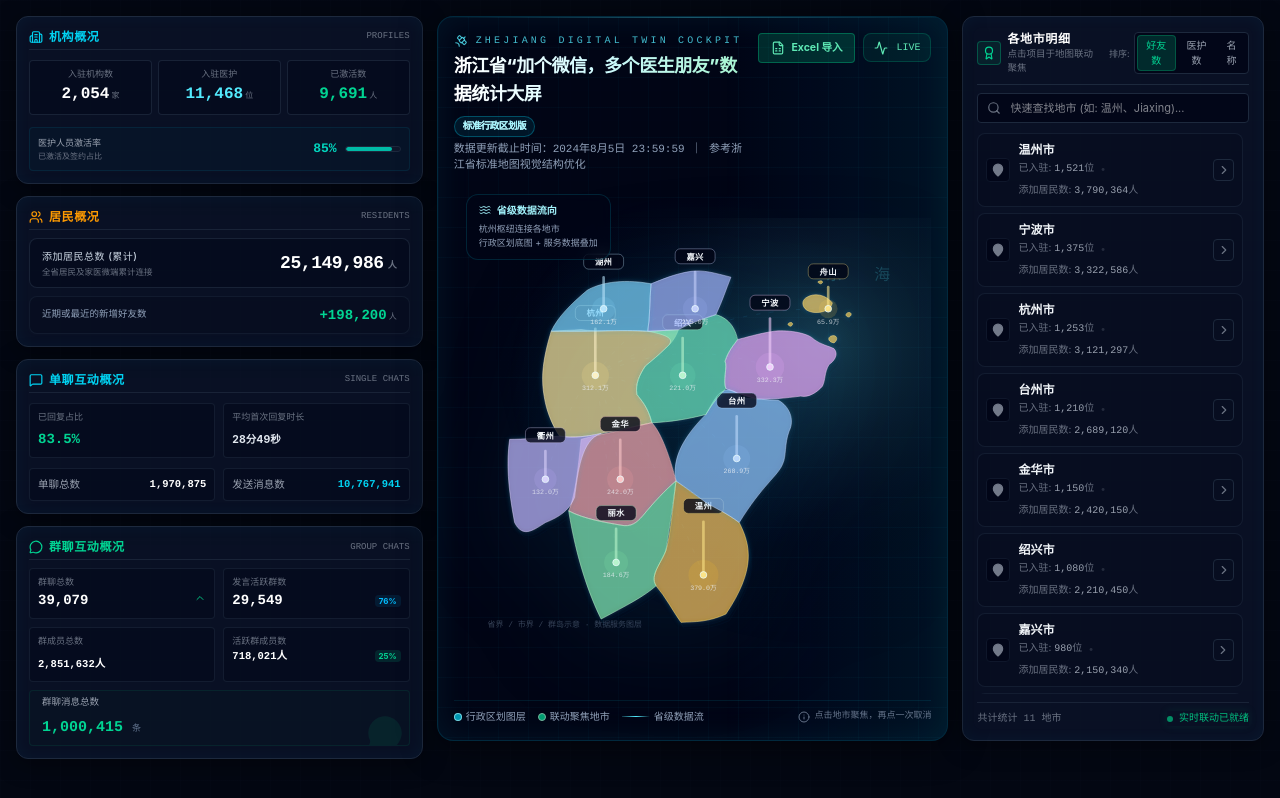
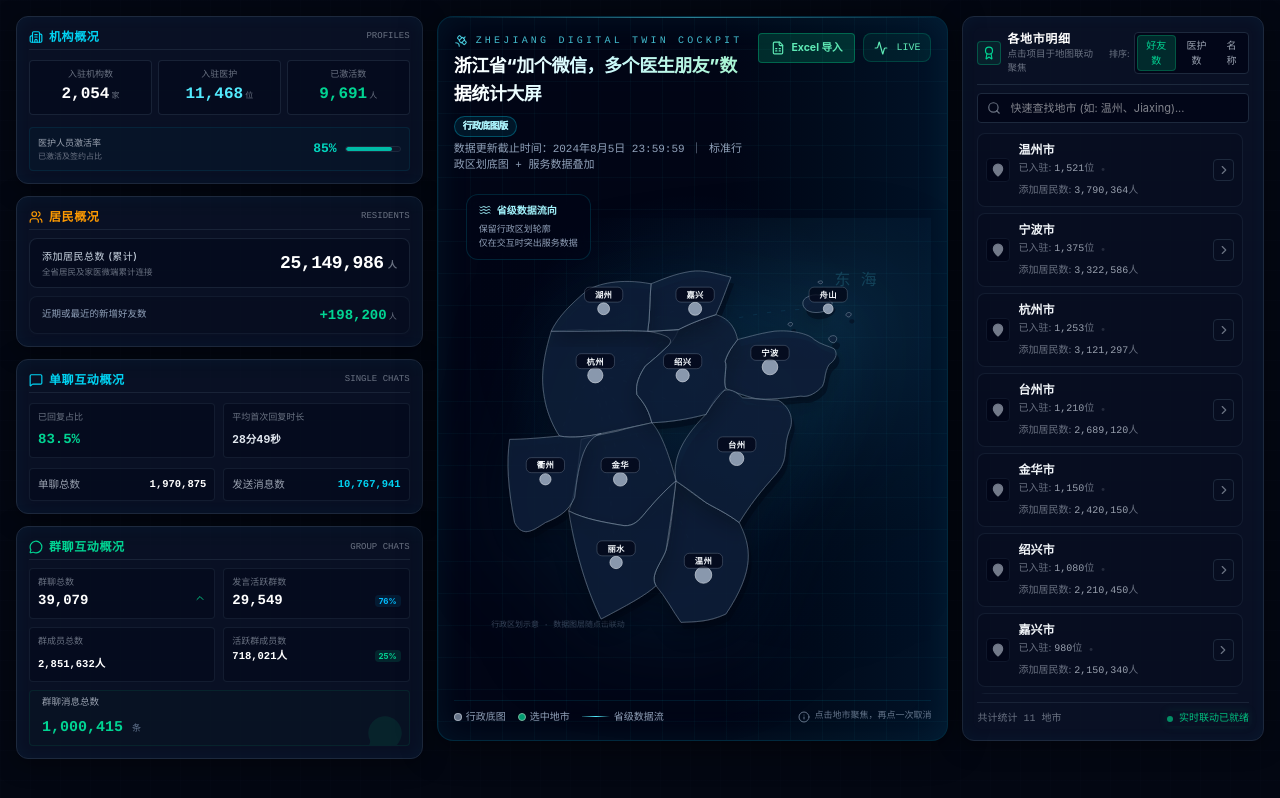
Before and after one commit to dongshuai8800-source/jiageweixin, a React (Vite) app: page / in a window 1280 px wide. Built offline with nearby package versions, Linux system fonts and the light colour scheme.

Commit message:
style: simplify Zhejiang map into clean administrative base map

```diff
--- a/src/components/ZhejiangMap.tsx
+++ b/src/components/ZhejiangMap.tsx
@@ -19,21 +19,7 @@
   const current = num(value);
   return current >= 10000 ? `${(current / 10000).toFixed(1)}万` : current.toLocaleString();
 };
-const getCityShortName = (name: string) => name.replace("市", "");
-
-const cityPalette: Record<string, { fill: string; stroke: string; halo: string }> = {
-  huzhou: { fill: "#7dd3fc", stroke: "#bae6fd", halo: "rgba(125,211,252,0.25)" },
-  jiaxing: { fill: "#a5b4fc", stroke: "#c7d2fe", halo: "rgba(165,180,252,0.24)" },
-  hangzhou: { fill: "#fde68a", stroke: "#fef3c7", halo: "rgba(253,230,138,0.24)" },
-  shaoxing: { fill: "#6ee7b7", stroke: "#bbf7d0", halo: "rgba(110,231,183,0.24)" },
-  ningbo: { fill: "#f0abfc", stroke: "#f5d0fe", halo: "rgba(240,171,252,0.23)" },
-  zhoushan: { fill: "#fcd34d", stroke: "#fde68a", halo: "rgba(252,211,77,0.22)" },
-  jinhua: { fill: "#fca5a5", stroke: "#fecaca", halo: "rgba(252,165,165,0.23)" },
-  quzhou: { fill: "#c4b5fd", stroke: "#ddd6fe", halo: "rgba(196,181,253,0.23)" },
-  taizhou: { fill: "#93c5fd", stroke: "#bfdbfe", halo: "rgba(147,197,253,0.23)" },
-  lishui: { fill: "#86efac", stroke: "#bbf7d0", halo: "rgba(134,239,172,0.23)" },
-  wenzhou: { fill: "#fbbf24", stroke: "#fde68a", halo: "rgba(251,191,36,0.22)" }
-};
+const shortName = (name: string) => name.replace("市", "");
 
 export default function ZhejiangMap({
   cities,
@@ -48,7 +34,6 @@
   const activeCity = selectedCity ?? hoveredCity;
   const hubCity = useMemo(() => cities.find((city) => city.id === "hangzhou") ?? cities[0], [cities]);
   const maxResidents = useMemo(() => Math.max(1, ...cities.map((city) => num(city.residentsAdded))), [cities]);
-  const maxDoctors = useMemo(() => Math.max(1, ...cities.map((city) => num(city.doctors))), [cities]);
 
   const handleCityClick = (city: CityData) => {
     onSelectCity(selectedCityId === city.id ? null : city.id);
@@ -61,10 +46,10 @@
 
   return (
     <div className="relative w-full h-[600px] lg:h-[725px] rounded-2xl border border-cyan-500/20 bg-[#020617]/90 shadow-[0_4px_35px_rgba(0,0,0,0.55),inset_0_0_35px_rgba(34,211,238,0.08)] text-white p-4 flex flex-col justify-between overflow-hidden" id="zhejiang-map-container">
-      <div className="absolute inset-0 pointer-events-none opacity-80">
-        <div className="absolute inset-0 bg-[radial-gradient(circle_at_center,rgba(14,165,233,0.14),transparent_43%),linear-gradient(rgba(34,211,238,0.04)_1px,transparent_1px),linear-gradient(90deg,rgba(34,211,238,0.04)_1px,transparent_1px)] bg-[size:100%_100%,30px_30px,30px_30px]" />
-        <div className="absolute right-0 top-0 h-full w-[46%] bg-gradient-to-l from-cyan-500/10 via-sky-500/5 to-transparent" />
-        <div className="absolute inset-x-0 top-0 h-px bg-gradient-to-r from-transparent via-cyan-300/55 to-transparent animate-pulse" />
+      <div className="absolute inset-0 pointer-events-none">
+        <div className="absolute inset-0 bg-[radial-gradient(circle_at_center,rgba(14,165,233,0.12),transparent_42%),linear-gradient(rgba(34,211,238,0.035)_1px,transparent_1px),linear-gradient(90deg,rgba(34,211,238,0.035)_1px,transparent_1px)] bg-[size:100%_100%,32px_32px,32px_32px]" />
+        <div className="absolute right-0 top-0 h-full w-[45%] bg-gradient-to-l from-sky-500/8 via-cyan-500/4 to-transparent" />
+        <div className="absolute inset-x-0 top-0 h-px bg-gradient-to-r from-transparent via-cyan-300/50 to-transparent" />
       </div>
 
       <div className="flex justify-between items-start z-20 gap-3">
@@ -75,9 +60,9 @@
           </div>
           <h1 className="text-base sm:text-lg font-extrabold tracking-tight bg-gradient-to-r from-white via-cyan-100 to-emerald-200 bg-clip-text text-transparent flex items-center gap-2 flex-wrap">
             浙江省“加个微信，多个医生朋友”数据统计大屏
-            <span className="text-[9.5px] py-0.5 px-2 rounded-full font-bold border bg-cyan-500/10 text-cyan-200 border-cyan-400/30">标准行政区划版</span>
+            <span className="text-[9.5px] py-0.5 px-2 rounded-full font-bold border bg-cyan-500/10 text-cyan-200 border-cyan-400/30">行政底图版</span>
           </h1>
-          <span className="text-[11px] text-slate-400 font-mono">数据更新截止时间：{updateTime} ｜ 参考浙江省标准地图视觉结构优化</span>
+          <span className="text-[11px] text-slate-400 font-mono">数据更新截止时间：{updateTime} ｜ 标准行政区划底图 + 服务数据叠加</span>
         </div>
 
         <div className="flex items-center gap-2 shrink-0">
@@ -92,63 +77,59 @@
       <div className="relative z-10 flex-1 min-h-0 mt-1 flex items-center justify-center">
         <div className="absolute left-3 top-4 z-20 rounded-xl border border-cyan-400/15 bg-slate-950/45 px-3 py-2 backdrop-blur-sm">
           <div className="flex items-center gap-1.5 text-[10px] text-cyan-200 font-semibold"><Waves className="w-3 h-3" />省级数据流向</div>
-          <div className="mt-1 text-[9px] text-slate-400 leading-relaxed">杭州枢纽连接各地市<br />行政区划底图 + 服务数据叠加</div>
+          <div className="mt-1 text-[9px] text-slate-400 leading-relaxed">保留行政区划轮廓<br />仅在交互时突出服务数据</div>
         </div>
 
-        <svg viewBox="0 0 540 500" className="w-full h-full max-h-[585px] drop-shadow-[0_25px_45px_rgba(8,47,73,0.38)]" onMouseLeave={() => setHoveredCity(null)}>
+        <svg viewBox="0 0 540 500" className="w-full h-full max-h-[585px] drop-shadow-[0_25px_45px_rgba(8,47,73,0.34)]" onMouseLeave={() => setHoveredCity(null)}>
           <defs>
-            <radialGradient id="seaGlow" cx="77%" cy="28%" r="70%">
-              <stop offset="0%" stopColor="#67e8f9" stopOpacity="0.22" />
-              <stop offset="65%" stopColor="#0f172a" stopOpacity="0.03" />
+            <filter id="softMapShadow" x="-30%" y="-30%" width="160%" height="160%">
+              <feDropShadow dx="0" dy="12" stdDeviation="12" floodColor="#000000" floodOpacity="0.32" />
+            </filter>
+            <filter id="selectedShadow" x="-50%" y="-50%" width="200%" height="200%">
+              <feDropShadow dx="0" dy="0" stdDeviation="6" floodColor="#34d399" floodOpacity="0.75" />
+            </filter>
+            <radialGradient id="eastSea" cx="80%" cy="22%" r="78%">
+              <stop offset="0%" stopColor="#38bdf8" stopOpacity="0.14" />
+              <stop offset="65%" stopColor="#082f49" stopOpacity="0.03" />
               <stop offset="100%" stopColor="#020617" stopOpacity="0" />
             </radialGradient>
-            <filter id="mapGlow" x="-40%" y="-40%" width="180%" height="180%">
-              <feDropShadow dx="0" dy="0" stdDeviation="3.5" floodColor="#38bdf8" floodOpacity="0.35" />
-            </filter>
-            <filter id="activeGlow" x="-50%" y="-50%" width="200%" height="200%">
-              <feDropShadow dx="0" dy="0" stdDeviation="7" floodColor="#34d399" floodOpacity="0.85" />
-            </filter>
           </defs>
 
-          <rect x="0" y="0" width="540" height="500" fill="url(#seaGlow)" opacity="0.9" />
-          <text x="420" y="70" className="fill-cyan-300/20 text-[18px] tracking-[0.9em] font-serif">东 海</text>
-          <text x="38" y="462" className="fill-slate-500/55 text-[9px] font-mono">省界 / 市界 / 群岛示意 · 数据服务图层</text>
+          <rect x="0" y="0" width="540" height="500" fill="url(#eastSea)" opacity="0.9" />
+          <text x="430" y="76" className="fill-cyan-300/18 text-[18px] tracking-[0.65em] font-serif">东海</text>
+          <text x="42" y="462" className="fill-slate-500/55 text-[9px] font-mono">行政区划示意 · 数据图层随点击联动</text>
+
           <g transform="translate(14 4) scale(0.94)">
             {hubCity && cities.filter((city) => city.id !== hubCity.id).map((city) => {
+              const showFlow = !selectedCityId || selectedCityId === city.id || selectedCityId === hubCity.id;
               const mx = (hubCity.labelX + city.labelX) / 2;
               const my = (hubCity.labelY + city.labelY) / 2 - 42;
-              return <path key={`flow-${city.id}`} d={`M ${hubCity.labelX} ${hubCity.labelY} Q ${mx} ${my} ${city.labelX} ${city.labelY}`} fill="none" stroke="#38bdf8" strokeOpacity="0.12" strokeWidth="1" strokeDasharray="5 11" />;
+              return <path key={`flow-${city.id}`} d={`M ${hubCity.labelX} ${hubCity.labelY} Q ${mx} ${my} ${city.labelX} ${city.labelY}`} fill="none" stroke="#38bdf8" strokeOpacity={showFlow ? 0.11 : 0.03} strokeWidth={showFlow ? 1.1 : 0.6} strokeDasharray="5 12" />;
             })}
 
-            {[8, 5].map((offset) => (
-              <g key={`depth-${offset}`} opacity={0.11 - offset * 0.006} transform={`translate(${offset * 0.5} ${offset})`}>
-                {cities.map((city) => <path key={`depth-city-${city.id}-${offset}`} d={city.svgPath} fill="#0f172a" stroke="#075985" strokeWidth="1" />)}
-              </g>
-            ))}
+            <g opacity="0.42" transform="translate(4 8)">
+              {cities.map((city) => <path key={`base-shadow-${city.id}`} d={city.svgPath} fill="#020617" stroke="none" />)}
+            </g>
 
             {cities.map((city) => {
               const selected = selectedCityId === city.id;
               const hovered = hoveredCity?.id === city.id;
               const dimOthers = Boolean(selectedCityId && !selected);
               const residentsLevel = num(city.residentsAdded) / maxResidents;
-              const doctorsLevel = num(city.doctors) / maxDoctors;
-              const pillarHeight = 18 + residentsLevel * 46;
-              const palette = cityPalette[city.id] ?? { fill: "#67e8f9", stroke: "#bae6fd", halo: "rgba(103,232,249,0.22)" };
-              const fillOpacity = dimOthers ? 0.34 : selected ? 0.96 : hovered ? 0.86 : 0.66;
-              const strokeOpacity = dimOthers ? 0.22 : selected || hovered ? 0.95 : 0.56;
+              const fill = selected ? "rgba(16,185,129,0.74)" : hovered ? "rgba(14,165,233,0.42)" : "rgba(15,38,62,0.72)";
+              const stroke = selected ? "#bbf7d0" : hovered ? "#a5f3fc" : "rgba(148,163,184,0.52)";
+              const node = selected ? "#34d399" : hovered ? "#67e8f9" : "#94a3b8";
+              const opacity = dimOthers ? 0.32 : 1;
 
               return (
-                <motion.g key={city.id} animate={{ y: selected ? -7 : hovered ? -3 : 0, scale: selected ? 1.014 : hovered ? 1.008 : 1 }} transition={{ duration: 0.22, ease: "easeOut" }}>
-                  <path d={city.svgPath} fill={palette.fill} fillOpacity={fillOpacity} stroke={selected ? "#bbf7d0" : palette.stroke} strokeOpacity={strokeOpacity} strokeWidth={selected || hovered ? 2.2 : 1.05} filter={selected || hovered ? "url(#activeGlow)" : "url(#mapGlow)"} />
-                  <path d={city.svgPath} fill="transparent" stroke="transparent" strokeWidth="20" className="cursor-pointer" onMouseEnter={() => setHoveredCity(city)} onClick={() => handleCityClick(city)} />
-                  <circle cx={city.labelX} cy={city.labelY} r={9 + doctorsLevel * 9} fill={palette.halo} opacity={dimOthers ? 0.28 : 0.72} />
-                  <line x1={city.labelX} y1={city.labelY} x2={city.labelX} y2={city.labelY - pillarHeight} stroke={selected ? "#34d399" : palette.stroke} strokeWidth={selected ? 5 : 3.2} strokeLinecap="round" opacity={dimOthers ? 0.25 : selected ? 1 : 0.58} />
-                  <circle cx={city.labelX} cy={city.labelY} r={selected ? 6 : hovered ? 5.2 : 4} fill={selected ? "#34d399" : palette.stroke} stroke="#ecfeff" strokeWidth="1" opacity={dimOthers ? 0.32 : 0.95} />
-                  {(selected || hovered) && <circle cx={city.labelX} cy={city.labelY} r="12" fill={selected ? "rgba(52,211,153,0.14)" : palette.halo} className="animate-ping" />}
-                  <g opacity={dimOthers ? 0.36 : 1} className="pointer-events-none">
-                    <rect x={city.labelX - 24} y={city.labelY - pillarHeight - 28} width="48" height="18" rx="6" fill="rgba(2,6,23,0.78)" stroke={selected ? "#34d399" : palette.stroke} strokeOpacity="0.42" />
-                    <text x={city.labelX} y={city.labelY - pillarHeight - 15} textAnchor="middle" className="fill-slate-100 text-[10px] font-bold tracking-wider">{getCityShortName(city.name)}</text>
-                    <text x={city.labelX} y={city.labelY + 18} textAnchor="middle" className="fill-slate-100/75 text-[8px] font-mono">{wan(city.residentsAdded)}</text>
+                <motion.g key={city.id} animate={{ y: selected ? -6 : hovered ? -2 : 0 }} transition={{ duration: 0.2, ease: "easeOut" }}>
+                  <path d={city.svgPath} fill={fill} stroke={stroke} strokeWidth={selected || hovered ? 2.1 : 1.05} opacity={opacity} filter={selected || hovered ? "url(#selectedShadow)" : "url(#softMapShadow)"} />
+                  <path d={city.svgPath} fill="transparent" stroke="transparent" strokeWidth="22" className="cursor-pointer" onMouseEnter={() => setHoveredCity(city)} onClick={() => handleCityClick(city)} />
+                  <circle cx={city.labelX} cy={city.labelY} r={5 + residentsLevel * 5} fill={node} opacity={dimOthers ? 0.36 : 0.92} stroke="#e2e8f0" strokeWidth="0.8" />
+                  {(selected || hovered) && <circle cx={city.labelX} cy={city.labelY} r="13" fill={selected ? "rgba(52,211,153,0.14)" : "rgba(34,211,238,0.12)"} className="animate-ping" />}
+                  <g opacity={dimOthers ? 0.34 : 1} className="pointer-events-none">
+                    <rect x={city.labelX - 23} y={city.labelY - 26} width="46" height="18" rx="6" fill="rgba(2,6,23,0.72)" stroke={selected ? "#34d399" : "rgba(148,163,184,0.45)"} strokeWidth="0.8" />
+                    <text x={city.labelX} y={city.labelY - 13} textAnchor="middle" className="fill-slate-100 text-[10px] font-bold tracking-wider">{shortName(city.name)}</text>
                   </g>
                 </motion.g>
               );
@@ -164,7 +145,7 @@
         </motion.div>}
       </AnimatePresence>
 
-      <div className="flex justify-between items-center border-t border-cyan-400/10 pt-2 z-20"><div className="flex gap-3 text-[10px] text-slate-400"><div className="flex items-center gap-1"><span className="w-2 h-2 rounded bg-cyan-400/70 border border-cyan-200/70 block" />行政区划图层</div><div className="flex items-center gap-1"><span className="w-2 h-2 rounded bg-emerald-400 border border-emerald-200 block animate-pulse" />联动聚焦地市</div><div className="hidden sm:flex items-center gap-1"><span className="w-7 h-px bg-gradient-to-r from-cyan-300/20 via-cyan-300 to-transparent block" />省级数据流</div></div><span className="text-[9px] font-mono opacity-70 flex items-center gap-1 text-slate-400"><Info className="w-3 h-3" />点击地市聚焦，再点一次取消</span></div>
+      <div className="flex justify-between items-center border-t border-cyan-400/10 pt-2 z-20"><div className="flex gap-3 text-[10px] text-slate-400"><div className="flex items-center gap-1"><span className="w-2 h-2 rounded bg-slate-400/70 border border-slate-200/50 block" />行政底图</div><div className="flex items-center gap-1"><span className="w-2 h-2 rounded bg-emerald-400 border border-emerald-200 block animate-pulse" />选中地市</div><div className="hidden sm:flex items-center gap-1"><span className="w-7 h-px bg-gradient-to-r from-cyan-300/20 via-cyan-300 to-transparent block" />省级数据流</div></div><span className="text-[9px] font-mono opacity-70 flex items-center gap-1 text-slate-400"><Info className="w-3 h-3" />点击地市聚焦，再点一次取消</span></div>
     </div>
   );
 }
```
